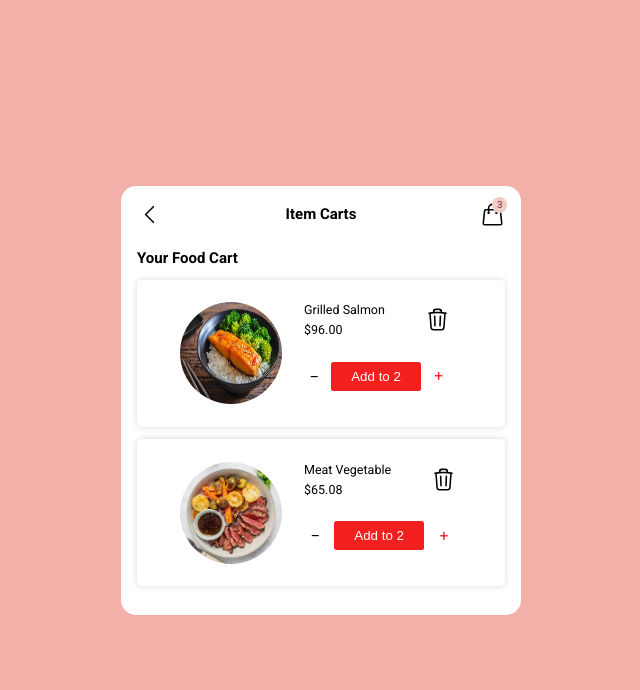
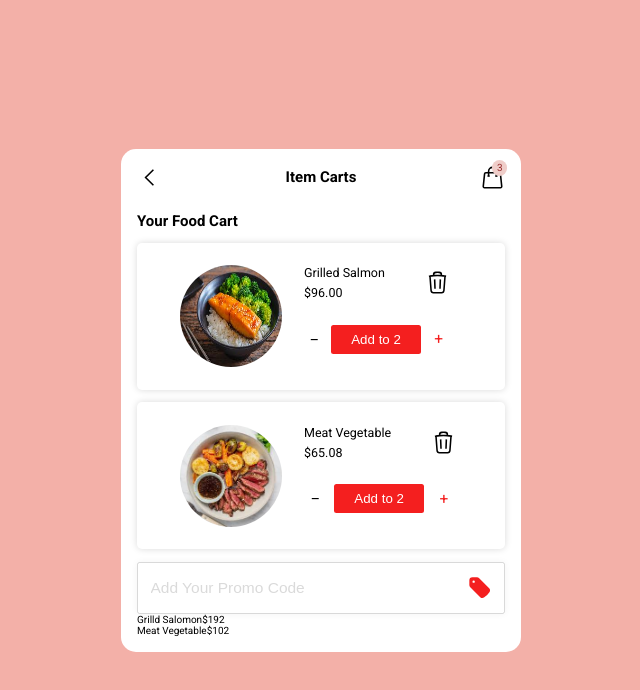
Before and after one commit to arunav999/Globalignite, a React (Vite) app: page / in a window 1280 px wide. Shown: the top 690 px of the page, without its empty margins (319-959 px from the left). Built offline with nearby package versions, Linux system fonts and the light colour scheme.

Commit message:
cart done

```diff
--- a/src/App.jsx
+++ b/src/App.jsx
@@ -12,15 +12,10 @@ const App = () => {
               xmlns="http://www.w3.org/2000/svg"
               fill="none"
               viewBox="0 0 24 24"
-              stroke-width="1.5"
+              strokeWidth="1.5"
               stroke="currentColor"
-              class="size-6"
             >
-              <path
-                stroke-linecap="round"
-                stroke-linejoin="round"
-                d="M15.75 19.5 8.25 12l7.5-7.5"
-              />
+              <path d="M15.75 19.5 8.25 12l7.5-7.5" />
             </svg>
           </div>
           <div className="head-name">
@@ -32,15 +27,10 @@ const App = () => {
                 xmlns="http://www.w3.org/2000/svg"
                 fill="none"
                 viewBox="0 0 24 24"
-                stroke-width="1.5"
+                strokeWidth="1.5"
                 stroke="currentColor"
-                class="size-6"
               >
-                <path
-                  stroke-linecap="round"
-                  stroke-linejoin="round"
-                  d="M15.75 10.5V6a3.75 3.75 0 1 0-7.5 0v4.5m11.356-1.993 1.263 12c.07.665-.45 1.243-1.119 1.243H4.25a1.125 1.125 0 0 1-1.12-1.243l1.264-12A1.125 1.125 0 0 1 5.513 7.5h12.974c.576 0 1.059.435 1.119 1.007ZM8.625 10.5a.375.375 0 1 1-.75 0 .375.375 0 0 1 .75 0Zm7.5 0a.375.375 0 1 1-.75 0 .375.375 0 0 1 .75 0Z"
-                />
+                <path d="M15.75 10.5V6a3.75 3.75 0 1 0-7.5 0v4.5m11.356-1.993 1.263 12c.07.665-.45 1.243-1.119 1.243H4.25a1.125 1.125 0 0 1-1.12-1.243l1.264-12A1.125 1.125 0 0 1 5.513 7.5h12.974c.576 0 1.059.435 1.119 1.007ZM8.625 10.5a.375.375 0 1 1-.75 0 .375.375 0 0 1 .75 0Zm7.5 0a.375.375 0 1 1-.75 0 .375.375 0 0 1 .75 0Z" />
               </svg>
             </span>
             <span className="cart-num">3</span>
@@ -61,11 +51,38 @@ const App = () => {
           ))}
         </div>
 
-        {/*  */}
-        <div className="promo"></div>
+        {/* PROMO-CODE-INPUT */}
+        <div className="promo">
+          <div className="promo-input">
+            <input type="text" placeholder="Add Your Promo Code" />
+          </div>
+
+          <div className="icon promo-color">
+            <svg
+              xmlns="http://www.w3.org/2000/svg"
+              viewBox="0 0 24 24"
+              fill="currentColor"
+            >
+              <path
+                fillRule="evenodd"
+                d="M5.25 2.25a3 3 0 0 0-3 3v4.318a3 3 0 0 0 .879 2.121l9.58 9.581c.92.92 2.39 1.186 3.548.428a18.849 18.849 0 0 0 5.441-5.44c.758-1.16.492-2.629-.428-3.548l-9.58-9.581a3 3 0 0 0-2.122-.879H5.25ZM6.375 7.5a1.125 1.125 0 1 0 0-2.25 1.125 1.125 0 0 0 0 2.25Z"
+                clipRule="evenodd"
+              />
+            </svg>
+          </div>
+        </div>
 
         {/*  */}
-        <div className="total"></div>
+        <div className="total">
+          <div className="item">
+            <span>Grilld Salomon</span>
+            <span>$192</span>
+          </div>
+          <div className="item">
+            <span>Meat Vegetable</span>
+            <span>$102</span>
+          </div>
+        </div>
 
         {/*  */}
         <div className="payment"></div>
--- a/src/components/Cart.jsx
+++ b/src/components/Cart.jsx
@@ -17,18 +17,15 @@ const Cart = ({ dishName, imageData, imageAlt, price }) => {
               {/* PRICE */}
               <span>${price}</span>
             </div>
-            <div className="icon">
+            <div className="icon del-icon">
               <svg
                 xmlns="http://www.w3.org/2000/svg"
                 fill="none"
                 viewBox="0 0 24 24"
-                stroke-width="1.5"
+                strokeWidth="1.5"
                 stroke="currentColor"
-                class="size-6"
               >
                 <path
-                  stroke-linecap="round"
-                  stroke-linejoin="round"
                   d="m14.74 9-.346 9m-4.788 0L9.26 9m9.968-3.21c.342.052.682.107 1.022.166m-1.022-.165L18.16 19.673a2.25 2.25 0 0 1-2.244 2.077H8.084a2.25 2.25 0 0 1-2.244-2.077L4.772 5.79m14.456 0a48.108 48.108 0 0 0-3.478-.397m-12 .562c.34-.059.68-.114 1.022-.165m0 0a48.11 48.11 0 0 1 3.478-.397m7.5 0v-.916c0-1.18-.91-2.164-2.09-2.201a51.964 51.964 0 0 0-3.32 0c-1.18.037-2.09 1.022-2.09 2.201v.916m7.5 0a48.667 48.667 0 0 0-7.5 0"
                 />
               </svg>
--- a/src/index.css
+++ b/src/index.css
@@ -26,6 +26,11 @@ body {
 /* ----- HELPER ----- */
 .cart-helper {
   position: relative;
+}
+
+.promo-color,
+.del-icon:hover {
+  color: #f41f1f;
 }
 
 
@@ -119,10 +124,11 @@ body {
   display: flex;
   justify-content: space-around;
   align-items: center;
-  cursor: pointer;
 }
 
 .cart-buttons span {
+  cursor: pointer;
+
   display: flex;
   justify-self: flex-start;
   align-self: flex-start;
@@ -130,6 +136,7 @@ body {
 
 .cart-buttons .plus {
   color: #f41f1f;
+  cursor: pointer;
 
   display: flex;
   justify-self: center;
@@ -142,4 +149,32 @@ body {
   border-radius: 0.25rem;
   background-color: #f41f1f;
   color: #fff;
+  cursor: pointer;
 }
+
+.cart-buttons button:hover {
+  background-color: #921313;
+}
+
+/* ----- PROMO-CODE ----- */
+.promo {
+  padding: 1.25rem;
+  border: 1px solid rgba(0, 0, 0, 0.15);
+  border-radius: 0.25rem;
+  box-shadow: 0px 0px 7px 0px rgba(0, 0, 0, 0.05);
+
+  display: flex;
+  justify-content: space-between;
+  align-items: center;
+}
+
+.promo-input input {
+  font-size: 1.55rem;
+  width: 31rem;
+  border: none;
+  outline: none;
+}
+
+::placeholder {
+  color: #dadada;
+}
```
Also changed, not shown: src/components/CartItems.jsx (added, +11 -0 lines).
